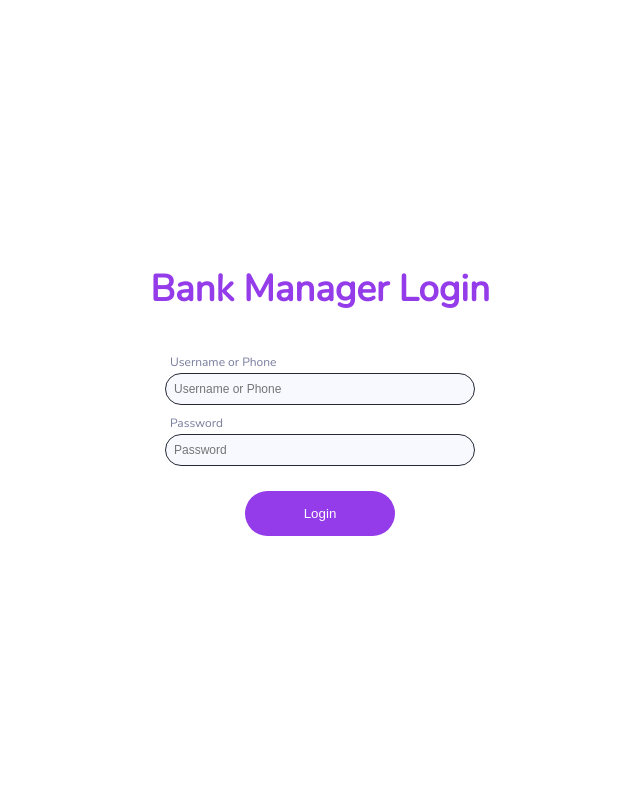
After one commit to iamfoysal/bank-management, a Django app: a page that uses templates/auth/login.html in a window 1280 px wide. The commit adds this page. Shown: the whole page, without its empty margins (320-960 px from the left). Run offline with Django 5.2, Linux system fonts and the light colour scheme.

```diff
--- a/core/settings.py
+++ b/core/settings.py
@@ -155,7 +155,7 @@ MEDIA_ROOT = os.path.join(BASE_DIR, 'media')
 
 DEFAULT_AUTO_FIELD = 'django.db.models.BigAutoField'
 
-
+LOGIN_URL = '/login/'
 
 # django-cors-headers - https://github.com/adamchainz/django-cors-headers#setup
 CORS_ALLOW_ALL_ORIGINS = True
--- /dev/null
+++ b/static/css/login.css
@@ -0,0 +1,181 @@
+@import url("https://fonts.googleapis.com/css?family=Nunito");
+body {
+  font-family: "Nunito", sans-serif;
+  /* background-color: #8181f038; */
+  margin: 0;
+  height: 100vh;
+}
+.wrapper {
+  height: 100%;
+  width: 100%;
+  display: flex;
+  justify-content: center;
+  align-items: center;
+}
+.wrapper .content {
+  background-color: #dfe3f600;
+  padding: 30px 15px;
+  border-radius: 10px;
+  width: 100%;
+  max-width: 500px;
+  min-width: 200px;
+  color: #000 !important;
+}
+.wrapper .content button {
+  padding: 15px;
+  width: 150px;
+  border: unset;
+  background: #262936;
+  border-radius: 50px;
+  color: rgb(223, 211, 211);
+  cursor: pointer;
+}
+.wrapper .content button:focus {
+  outline: none;
+}
+.wrapper .content header {
+  text-align: center;
+}
+.wrapper .content header h1 {
+  color: #943bea;
+  margin-top: 0;
+  font-size: 230%;
+}
+.wrapper .content .login-form {
+  padding: 0 20px;
+  display: flex;
+  flex-direction: column;
+  align-items: center;
+}
+.wrapper .content .login-form .input-group {
+  display: flex;
+  flex-direction: column;
+  margin-top: 10px;
+  width: 100%;
+  max-width: 310px;
+}
+.wrapper .content .login-form .input-group input {
+  padding: 8px;
+  font-size: 12px;
+  border: 1px solid #262936;
+  background-color: #a0aee812;
+  color: rgb(9 8 8 / 96%);
+  border-radius: 50px;
+}
+.country_code {
+  padding: 8px;
+  font-size: 12px;
+  border: 1px solid #262936;
+  background-color: #a0aee812 !important;
+
+  border-radius: 50px;
+}
+.country_code_option {
+  padding-right: 15px !important;
+  color: #141212ec !important;
+}
+.wrapper .content .login-form .input-group textarea {
+  padding: 15px;
+  font-size: 13px;
+  border: 1px solid #262936;
+  background-color: #262936;
+  color: rgb(207, 197, 197);
+}
+/* .wrapper .content .login-form .input-group select {
+  padding: 8px;
+  font-size: 12px;
+  border: 1px solid #262936;
+  background-color: #262936;
+  color: rgb(207, 197, 197);
+} */
+.wrapper .content .login-form .input-group input:focus {
+  color: #141313;
+  outline: 0;
+}
+.wrapper .content .login-form .input-group label {
+  color: #767b9c;
+  font-size: 12px;
+  margin-bottom: 3px;
+  margin-left: 5px;
+}
+.wrapper .content .login-form .input-group button {
+  background-color: #943bea;
+  border: unset;
+  color: #fff;
+  align-self: center;
+  margin-top: 15px;
+}
+.wrapper .content .login-form .input-group button:hover {
+  background-color: #4358a4;
+}
+.wrapper .content footer {
+  padding-top: 15px;
+  text-align: center;
+}
+.wrapper .content footer a,
+small {
+  color: #999;
+  text-decoration: none;
+  font-size: 11px;
+}
+@media screen and (max-width: 720px) {
+  .wrapper .content {
+    padding-right: 0;
+    padding-left: 0;
+    margin: 0 10px;
+  }
+}
+
+.wrapper .content header .add-product-content {
+  color: #fff;
+  margin-top: 0;
+  font-size: 21px;
+}
+
+.product-update-form {
+  display: table;
+  color: #fff;
+  font-size: 12px;
+}
+
+.product-update-form a {
+  color: #fff;
+  justify-content: end;
+  align-items: end;
+  justify-items: center;
+  align-content: center;
+}
+
+/* message section  */
+li {
+  list-style-type: none;
+}
+.message {
+  position: fixed;
+  right: 2rem;
+  bottom: 2rem;
+  padding: 0.4rem 1rem;
+  border-radius: 0.4rem;
+  color: #222;
+  transition: all 0.2s;
+  transform: translate(0);
+  animation: autoHide 0s ease-in 4s forwards;
+}
+
+.message-success {
+  background: rgb(55, 82, 201);
+  color: #fff;
+  animation: autoHide 0s ease-in 4s forwards;
+}
+
+.message-error {
+  background: red;
+  color: #fff;
+  animation: autoHide 0s ease-in 4s forwards;
+}
+
+.message-hide {
+  transform: translate(200%);
+}
+
+/* messege section end */
--- /dev/null
+++ b/templates/auth/login.html
@@ -0,0 +1,48 @@
+{% load static %}
+<!DOCTYPE html>
+<html lang="en">
+  <head>
+    <meta charset="UTF-8" />
+    <meta name="viewport" content="width=device-width, initial-scale=1.0" />
+    <title>Sign-In</title>
+    <link rel="stylesheet" href="{% static 'css/login.css' %}" />
+  </head>
+  <body>
+    {% include 'includes/message.html' %}
+    <section class="wrapper">
+      <div class="content">
+        <header>
+          <h1>Bank Manager Login</h1>
+        </header>
+        <section>
+          <form method="POST" class="login-form">
+            {% csrf_token %}
+            <div class="input-group">
+              <label for="username">Username or Phone</label>
+              <input
+                type="text"
+                placeholder="Username or Phone"
+                name="username"
+              />
+            </div>
+            <div class="input-group">
+              <label for="password">Password</label>
+              <input type="password" placeholder="Password" name="password" />
+            </div>
+            <div class="input-group"><button type="submit">Login</button></div>
+          </form>
+        </section>
+
+      </div>
+    </section>
+    <script>
+      //  Message section
+      const message = document.querySelector(".message");
+      if (message) {
+        setTimeout(() => {
+          message.classList.add("message-hide");
+        }, 5000);
+      }
+    </script>
+  </body>
+</html>
--- a/templates/create_user.html
+++ b/templates/create_user.html
@@ -25,7 +25,7 @@
                 </div>
                 <div class="form-group">
                     <label for="balance">Initial Deposit:</label>
-                    <input type="number" id="balance" name="balance" class="form-control" required>
+                    <input type="number" id="balance" name="balance" class="form-control">
                 </div>
                 <button type="submit" class="btn btn-primary btn-block">Create User</button>
             </form>
--- a/transactions/urls.py
+++ b/transactions/urls.py
@@ -1,9 +1,10 @@
 
 from .views import dashboard, transactions_list
-
+from django.contrib.auth.decorators import login_required
 from django.urls import path
 
 urlpatterns = [
-    path('dashboard/', dashboard, name='dashboard'),
-    path('dashboard/transactions_list/', transactions_list, name='transactions-list'),
+    path('dashboard/', login_required(dashboard), name='dashboard'),
+    path('dashboard/transactions_list/',
+         login_required(transactions_list), name='transactions-list'),
 ]
--- a/users/models.py
+++ b/users/models.py
@@ -16,8 +16,6 @@ class CustomUser(AbstractBaseUser, PermissionsMixin):
     account_number = models.CharField(max_length=20, blank=True)
     balance = models.DecimalField(max_digits=10, decimal_places=2, default=0)
 
-
-
     USERNAME_FIELD = "email"
     REQUIRED_FIELDS = []
 
@@ -26,11 +24,10 @@ class CustomUser(AbstractBaseUser, PermissionsMixin):
     def __str__(self):
         return self.email
 
-
     def get_full_name(self):
         return f"{self.first_name} {self.last_name}"
 
     class Meta:
         verbose_name = _("user")
         verbose_name_plural = _("users")
-        ordering = ["-date_joined"]
+        ordering = ["id"]
--- a/users/urls.py
+++ b/users/urls.py
@@ -1,13 +1,23 @@
-
-from .views import users_list, edit_user, view_user, delete_user, create_user,user_search
-
 from django.urls import path
+from django.contrib.auth.decorators import login_required
+from .views import (users_list,
+                    edit_user,
+                    view_user,
+                    delete_user,
+                    create_user,
+                    user_search,
+                    user_login,
+                    user_logout,
+                    )
 
 urlpatterns = [
-    path('dashboard/users/', users_list, name='users_list'),
-    path('dashboard/users/create/', create_user, name='create_user'),
-    path('dashboard/users/<int:user_id>/', edit_user, name='edit_user'),
-    path('dashboard/users/<int:user_id>/view/', view_user, name='view_user'),
-    path('dashboard/users/<int:user_id>/delete/', delete_user, name='delete_user'),
-    path('search/', user_search, name='user_search'),
+    path('login/', user_login, name='user_login'),
+    path('logout/', user_logout, name='user_logout'),
+    path('dashboard/users/', login_required(users_list), name='users_list'),
+    path('dashboard/users/create/', login_required(create_user), name='create_user'),
+    path('dashboard/users/<int:user_id>/', login_required(edit_user), name='edit_user'),
+    path('dashboard/users/<int:user_id>/view/', login_required(view_user), name='view_user'),
+    path('dashboard/users/<int:user_id>/delete/', login_required(delete_user), name='delete_user'),
+    path('dashboard/search/', login_required(user_search), name='user_search'),
+
 ]
--- a/users/views.py
+++ b/users/views.py
@@ -71,6 +71,7 @@ def create_user(request):
             return redirect("create_user")
         CustomUser.objects.create_user(email=email, first_name=first_name, last_name=last_name,
                                        account_number=account_number, balance=balance, password="password")
+        messages.success(request, "User created successfully")
 
         redirect("users_list")
     return render(request, "create_user.html")
@@ -81,9 +82,33 @@ def user_search(request):
     if query:
         users = CustomUser.objects.filter(first_name__icontains=query) | CustomUser.objects.filter(
             last_name__icontains=query) | CustomUser.objects.filter(email__icontains=query)
-        transactions = Transaction.objects.filter(user__first_name__icontains=query) | Transaction.objects.filter(
-            user__last_name__icontains=query) | Transaction.objects.filter(user__email__icontains=query)
+        transactions = (Transaction.objects.filter(user__first_name__icontains=query) | Transaction.objects.filter(
+            user__last_name__icontains=query) | Transaction.objects.filter(user__email__icontains=query))[:3]
 
     else:
         users = CustomUser.objects.all()
     return render(request, 'search_user.html', {'users': users, 'query': query, 'transactions': transactions})
+
+
+def user_login(request):
+    if request.method == "POST":
+        username = request.POST.get("username")
+        password = request.POST.get("password")
+        user = None
+        if "@" in username:
+            user = authenticate(request, email=username, password=password)
+        else:
+            user = authenticate(request, username=username, password=password)
+
+        if user:
+            login(request, user)
+            return redirect("dashboard")
+        messages.error(request, "Invalid credentials")
+        return redirect("user_login")
+    return render(request, "auth/login.html")
+
+
+def user_logout(request):
+    logout(request)
+    messages.success(request, "You have been logged out")
+    return redirect("user_login")
```
Also changed, not shown: templates/dashboard.html (+13 -4 lines), templates/dashboard_home.html (+43 -0 lines), templates/search_user.html (+4 -10 lines), templates/users.html (+21 -0 lines), transactions/admin.py (+5 -9 lines), transactions/models.py (+4 -4 lines), transactions/views.py (+22 -10 lines), transactions/migrations/0004_bankaccount_created_at_alter_bankaccount_user.py (added), transactions/migrations/0005_alter_bankaccount_user.py (added), transactions/migrations/0006_remove_bankaccount_account_holder_and_more.py (added), transactions/migrations/0007_remove_bankaccount_user_bankaccount_name.py (added), users/migrations/0005_alter_customuser_options.py (added).
